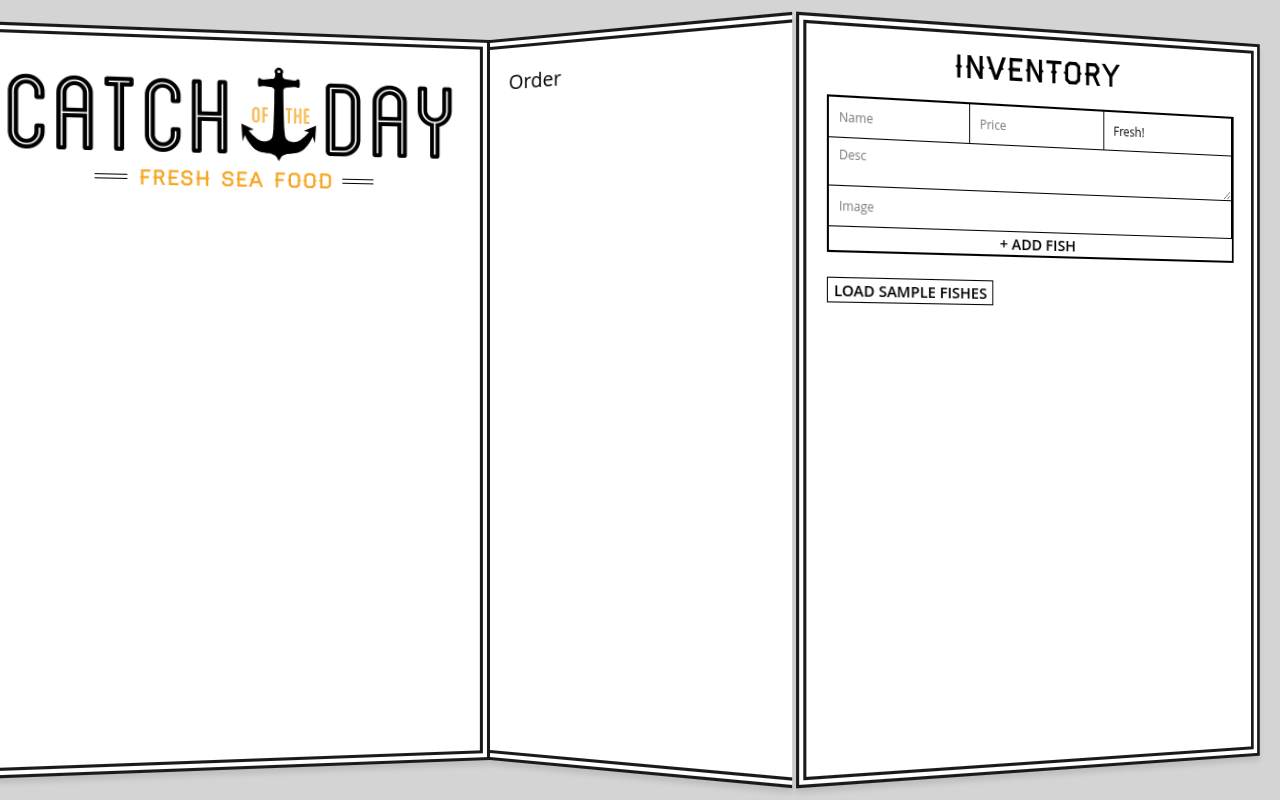
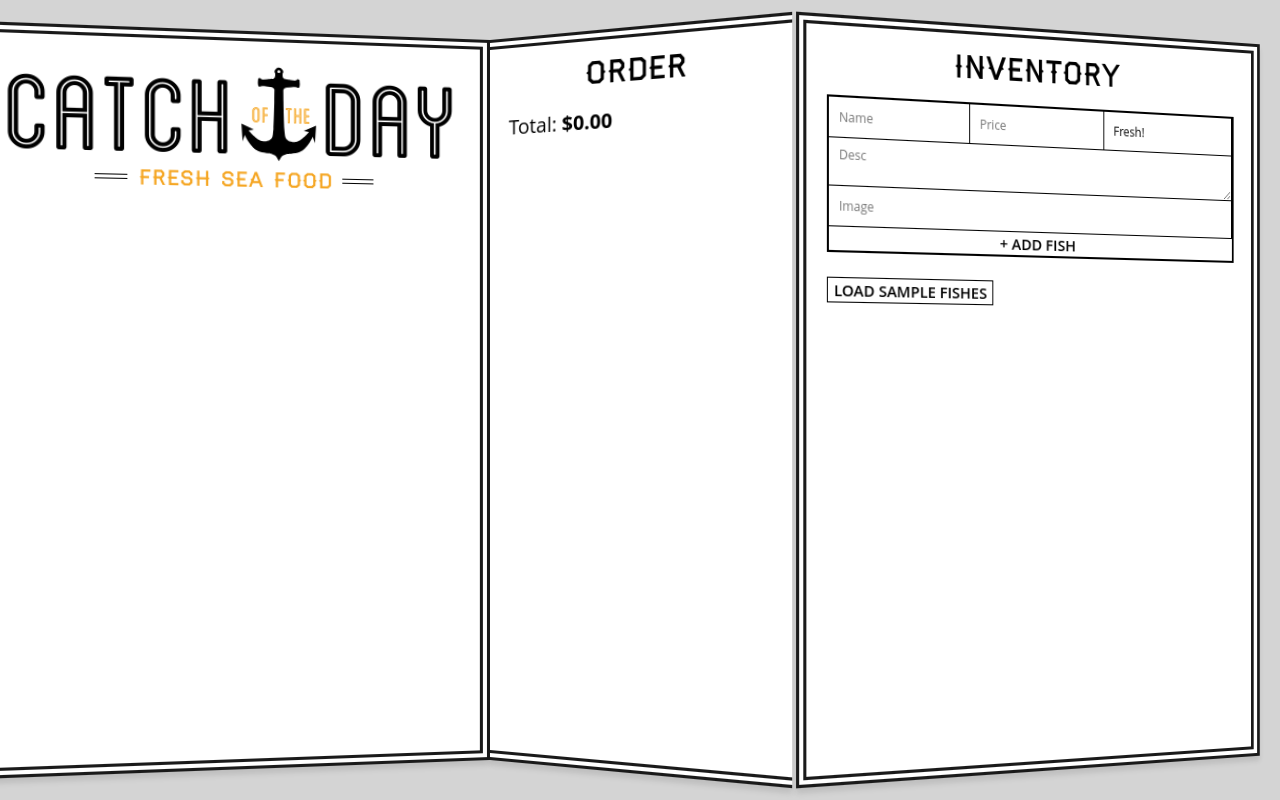
Before and after one commit to bdinesh/explore-reactjs, a React (Create React App) app: page / in a window 1280 px wide. Both pictures are taken after a click on the button "VISIT STORE ->". Shown: the top 800 px of the page. Built offline with nearby package versions, Linux system fonts and the light colour scheme.

Commit message:
Update Order component

```diff
--- a/src/components/App.js
+++ b/src/components/App.js
@@ -44,7 +44,7 @@
             ))}
           </ul>
         </div>
-        <Order />
+        <Order fishes={this.state.fishes} order={this.state.order} />
         {/*Props function added to the child component*/}
         <Inventory
           addFish={this.addFish}
--- a/src/components/Order.js
+++ b/src/components/Order.js
@@ -1,8 +1,50 @@
 import React, { Component } from 'react';
+import { formatPrice } from '../helpers';
 
 class Order extends Component {
+  renderOrder = key => {
+    const fish = this.props.fishes[key];
+    const count = this.props.order[key];
+    const isAvailable = fish.status === 'available';
+
+    if (!isAvailable) {
+      return (
+        <li key={key}>
+          Sorry {fish ? fish.name : 'fish'} is no longer available
+        </li>
+      );
+    }
+
+    return (
+      <li key={key}>
+        {count} lbs {fish.name} {formatPrice(count * fish.price)}
+      </li>
+    );
+  };
+
   render() {
-    return <div className="order">Order</div>;
+    const orderIds = Object.keys(this.props.order);
+    const total = orderIds.reduce((prevTotal, key) => {
+      const fish = this.props.fishes[key];
+      const count = this.props.order[key];
+      const isAvailable = fish && fish.status === 'available';
+
+      if (isAvailable) {
+        return prevTotal + count * fish.price;
+      }
+
+      return prevTotal;
+    }, 0);
+
+    return (
+      <div className="order-wrap">
+        <h2>Order</h2>
+        <ul className="order">{orderIds.map(this.renderOrder)}</ul>
+        <div className="total">
+          Total: <strong>{formatPrice(total)}</strong>
+        </div>
+      </div>
+    );
   }
 }
 
```
